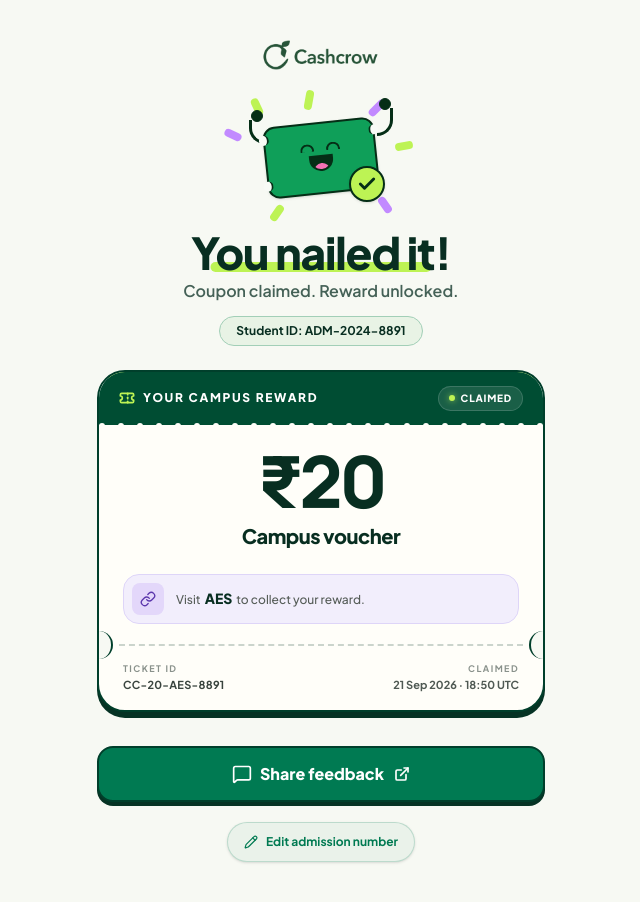
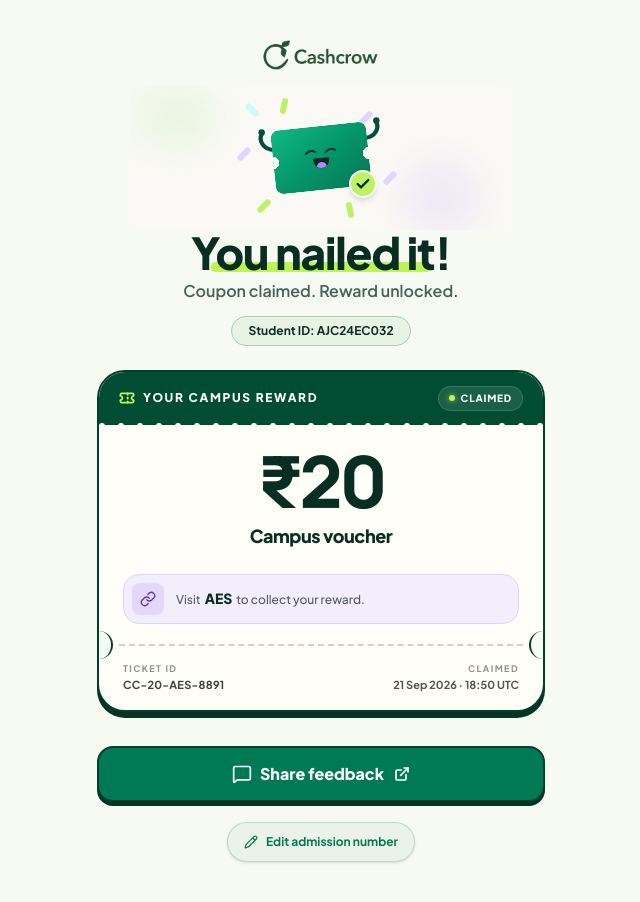
Before and after one commit to Protoform-Technologies/RVM-AJCE, a Next.js app in the folder rvm-app/: page /reward-success in a window 1280 px wide. Shown: the whole page, without its empty margins (319-959 px from the left). Built offline with nearby package versions, Linux system fonts and the light colour scheme.

Commit message:
Ui changes

```diff
--- a/rvm-app/app/page.tsx
+++ b/rvm-app/app/page.tsx
@@ -241,7 +241,7 @@
             <div className="relative z-10 -rotate-6 transform">
               {/* Ticket Body with True Mask Cutouts */}
               <div
-                className="relative w-80 h-40 bg-gradient-to-br from-[#10b981] via-[#059669] to-[#047857] rounded-2xl p-4 flex items-center justify-between"
+                className="relative w-60 h-38 bg-gradient-to-br from-[#10b981] via-[#059669] to-[#047857] rounded-2xl p-4 flex items-center justify-between"
                 style={{
                   maskImage:
                     'radial-gradient(circle 14px at 0% 50%, transparent 99%, black 100%), radial-gradient(circle 14px at 100% 50%, transparent 99%, black 100%)',
@@ -255,9 +255,9 @@
                 <div className="absolute right-12 top-2 bottom-2 border-r-2 border-dashed border-[#065f46]/40" />
 
                 {/* Recycle Symbol (Left Side of Ticket) */}
-                <div className="flex-1 flex justify-center items-center pl-2">
+                <div className="flex-1 flex justify-center items-center">
                   <div className="p-3 bg-[#a3e635] rounded-full shadow-inner">
-                    <RefreshCw className="w-12 h-12 text-[#047857] stroke-[2.5]" />
+                    <RefreshCw className="w-8 h-8 text-[#047857] stroke-[2.5]" />
                   </div>
                 </div>
 
--- a/rvm-app/app/reward-success/page.tsx
+++ b/rvm-app/app/reward-success/page.tsx
@@ -3,6 +3,7 @@
 import Image from "next/image";
 import { useRouter } from "next/navigation";
 import {
+    Check,
     ExternalLink,
     Link as LinkIcon,
     MessageSquare,
@@ -34,59 +35,69 @@
                     className="mt-2 flex w-full flex-col items-center text-center"
                 >
                     {/* Celebration illustration */}
-                    <div className="relative flex h-36 w-48 items-center justify-center">
-                        {/* --- CONFETTI / BURST PILLS --- */}
-                        <span className="absolute left-7 top-3 h-4.5 w-2 rotate-[-25deg] rounded-full bg-[#bdf354]" />
-                        <span className="absolute left-1 top-10 h-4.5 w-2 rotate-[-65deg] rounded-full bg-[#c28aff]" />
-                        <span className="absolute left-20 top-1 h-5 w-2 rotate-[10deg] rounded-full bg-[#bdf354]" />
-                        <span className="absolute right-9 top-3 h-5 w-2 rotate-[45deg] rounded-full bg-[#c28aff]" />
-                        <span className="absolute right-1 top-14 h-2 w-4.5 rotate-[-10deg] rounded-full bg-[#bdf354]" />
-                        <span className="absolute bottom-4 right-7 h-4.5 w-2 rotate-[-35deg] rounded-full bg-[#c28aff]" />
-                        <span className="absolute bottom-2 left-12 h-4.5 w-2 rotate-[35deg] rounded-full bg-[#bdf354]" />
+                    <div className="relative w-full max-w-sm mx-auto h-36 rounded-xl p-4 overflow-hidden flex items-center justify-center font-sans select-none bg-[#faf9f5]">
 
-                        {/* --- MASCOT CONTAINER --- */}
+                        {/* Background Soft Blobs */}
+                        <div className="absolute top-1 left-2 w-20 h-14 bg-[#e3f4d7] rounded-full filter blur-lg opacity-70" />
+                        <div className="absolute top-1/2 right-8 w-20 h-20 bg-[#eae1f8] rounded-full filter blur-lg opacity-60" />
+
+                        {/* Main Illustration Container */}
                         <div className="relative flex items-center justify-center">
-                            <div className="absolute -left-4 -top-3 flex flex-col items-center">
-                                <div className="h-3 w-3 rounded-full border-[1.5px] border-[#052e16] bg-[#052e16]" />
-                                <div className="h-6 w-4 -translate-y-0.5 rounded-bl-full border-b-[3px] border-l-[3px] border-[#052e16]" />
+
+                            {/* Confetti / Burst Pills */}
+                            <div className="absolute -top-6 -left-6 w-1.5 h-4 bg-[#ccfbf1] rounded-full -rotate-45" />
+                            <div className="absolute -top-7 left-2 w-1.5 h-4 bg-[#bef264] rounded-full rotate-12" />
+                            <div className="absolute -top-4 right-0 w-1.5 h-4 bg-[#ddd6fe] rounded-full rotate-45" />
+                            <div className="absolute top-5 -left-8 w-1.5 h-4 bg-[#ddd6fe] rounded-full rotate-45" />
+                            <div className="absolute -bottom-6 -left-3 w-1.5 h-4 bg-[#bef264] rounded-full rotate-45" />
+                            <div className="absolute -bottom-7 right-4 w-1.5 h-4 bg-[#bef264] rounded-full -rotate-12" />
+                            <div className="absolute bottom-1 right-[-1.5rem] w-1.5 h-4 bg-[#ddd6fe] rounded-full rotate-45" />
+
+                            {/* Raised Arm (Left) */}
+                            <div className="absolute -left-5 top-0 z-0">
+                                <svg className="w-7 h-8 text-[#064e3b]" viewBox="0 0 50 60" fill="none" stroke="currentColor" strokeWidth="8" strokeLinecap="round" strokeLinejoin="round">
+                                    <path d="M 40 45 C 15 45, 10 25, 15 15" />
+                                    <circle cx="15" cy="12" r="6" fill="#064e3b" stroke="none" />
+                                </svg>
                             </div>
 
-                            <div className="absolute -right-4 -top-6 flex flex-col items-center">
-                                <div className="h-3 w-3 rounded-full border-[1.5px] border-[#052e16] bg-[#052e16]" />
-                                <div className="h-7 w-4 -translate-y-0.5 rounded-br-full border-b-[3px] border-r-[3px] border-[#052e16]" />
+                            {/* Raised Arm (Right) */}
+                            <div className="absolute -right-4 -top-3 z-0">
+                                <svg className="w-7 h-8 text-[#064e3b]" viewBox="0 0 50 60" fill="none" stroke="currentColor" strokeWidth="8" strokeLinecap="round" strokeLinejoin="round">
+                                    <path d="M 10 45 C 35 45, 40 25, 35 15" />
+                                    <circle cx="35" cy="12" r="6" fill="#064e3b" stroke="none" />
+                                </svg>
                             </div>
 
-                            <div className="relative z-10 flex h-18 w-28 rotate-[-6deg] items-center justify-center rounded-xl border-2 border-[#052e16] bg-[#0f9f59] shadow-sm">
-                                <span className="absolute -left-1.5 top-1.5 h-2.5 w-2.5 rounded-full border-r-2 border-[#052e16] bg-[#f8fbf6]" />
-                                <span className="absolute -left-1.5 bottom-1.5 h-2.5 w-2.5 rounded-full border-r-2 border-[#052e16] bg-[#f8fbf6]" />
-                                <span className="absolute -right-1.5 top-1.5 h-2.5 w-2.5 rounded-full border-l-2 border-[#052e16] bg-[#f8fbf6]" />
-                                <span className="absolute -right-1.5 bottom-1.5 h-2.5 w-2.5 rounded-full border-l-2 border-[#052e16] bg-[#f8fbf6]" />
+                            {/* Scaled Down Character Ticket Body */}
+                            <div
+                                className="relative w-24 h-16 bg-gradient-to-br from-[#10b981] via-[#059669] to-[#047857] rounded-lg p-2 flex flex-col items-center justify-center -rotate-6 shadow-sm z-10"
+                                style={{
+                                    maskImage:
+                                        'radial-gradient(circle 6px at 0% 50%, transparent 99%, black 100%), radial-gradient(circle 6px at 100% 50%, transparent 99%, black 100%)',
+                                    WebkitMaskImage:
+                                        'radial-gradient(circle 6px at 0% 50%, transparent 99%, black 100%), radial-gradient(circle 6px at 100% 50%, transparent 99%, black 100%)',
+                                    maskComposite: 'intersect',
+                                    WebkitMaskComposite: 'source-in',
+                                }}
+                            >
+                                {/* Eyes */}
+                                <div className="flex space-x-2.5 mb-0.5">
+                                    <div className="w-2.5 h-2 border-t-2 border-r-2 border-[#022c22] rounded-tr-full transform -rotate-45" />
+                                    <div className="w-2.5 h-2 border-t-2 border-r-2 border-[#022c22] rounded-tr-full transform -rotate-45" />
+                                </div>
 
-                                <div className="flex flex-col items-center gap-1 pb-0.5">
-                                    <div className="flex gap-3">
-                                        <span className="h-2 w-3.5 rounded-t-full border-t-[2.5px] border-x-[2.5px] border-[#052e16]" />
-                                        <span className="h-2 w-3.5 rounded-t-full border-t-[2.5px] border-x-[2.5px] border-[#052e16]" />
-                                    </div>
-
-                                    <div className="relative flex h-4 w-6 items-end justify-center overflow-hidden rounded-b-full border-2 border-[#052e16] bg-[#052e16]">
-                                        <span className="absolute -bottom-0.5 h-2 w-4 rounded-t-full bg-[#f472b6]" />
-                                    </div>
+                                {/* Open Happy Mouth */}
+                                <div className="w-4 h-2.5 bg-[#022c22] rounded-b-full overflow-hidden relative flex justify-center">
+                                    <div className="absolute bottom-0 w-2.5 h-1.5 bg-[#c084fc] rounded-t-full" />
                                 </div>
                             </div>
 
-                            <div className="absolute -bottom-2 -right-2 z-20 flex h-9 w-9 items-center justify-center rounded-full border-2 border-[#052e16] bg-[#bdf354] shadow-sm">
-                                <svg
-                                    className="h-5 w-5 text-[#052e16]"
-                                    fill="none"
-                                    viewBox="0 0 24 24"
-                                    stroke="currentColor"
-                                    strokeWidth={3.5}
-                                    strokeLinecap="round"
-                                    strokeLinejoin="round"
-                                >
-                                    <polyline points="20 6 9 17 4 12" />
-                                </svg>
+                            {/* Green Checkmark Circle (Bottom Right) */}
+                            <div className="absolute -bottom-2 -right-2 z-20 bg-[#bef264] p-1 rounded-full shadow-md border-2 border-[#faf9f5]">
+                                <Check className="w-4 h-4 text-[#022c22] stroke-[3.5]" />
                             </div>
+
                         </div>
                     </div>
 
@@ -111,7 +122,7 @@
 
                     {/* Student ID */}
                     <p className="mt-3 rounded-full border border-[#a2cfb7] bg-[#e8f3e5] px-4 py-1.5 text-xs font-bold text-[#082e21]">
-                        Student ID: ADM-2024-8891
+                        Student ID: AJC24EC032
                     </p>
                 </section>
 
@@ -171,7 +182,7 @@
 
                             <h2
                                 id="reward-title"
-                                className="mt-2 text-lg font-black tracking-tight text-[#082e21] sm:text-xl"
+                                className="mt-2 text-lg font-black tracking-tight text-[#082e21] sm:text-md"
                             >
                                 Campus voucher
                             </h2>
```
